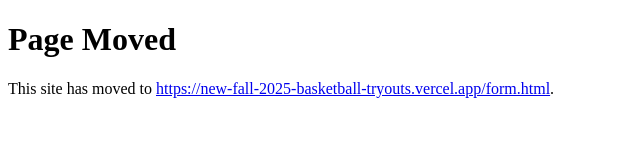
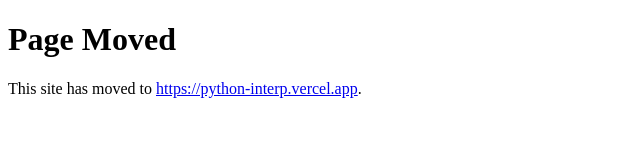
Before and after one commit to dopplertgy-cmd/custom_http, a website: page frontend/index.html in a window 1280 px wide. Shown: the whole page, without its empty margins (0-640 px from the left). Drawn offline with Linux system fonts and the light colour scheme.

Commit message:
Update index.html

```diff
--- a/frontend/index.html
+++ b/frontend/index.html
@@ -6,6 +6,6 @@
 </head>
 <body>
   <h1>Page Moved</h1>
-  <p>This site has moved to <a href="https://new-fall-2025-basketball-tryouts.vercel.app/form.html">https://new-fall-2025-basketball-tryouts.vercel.app/form.html</a>.</p>
+  <p>This site has moved to <a href="https://python-interp.vercel.app">https://python-interp.vercel.app</a>.</p>
 </body>
 </html>
```
